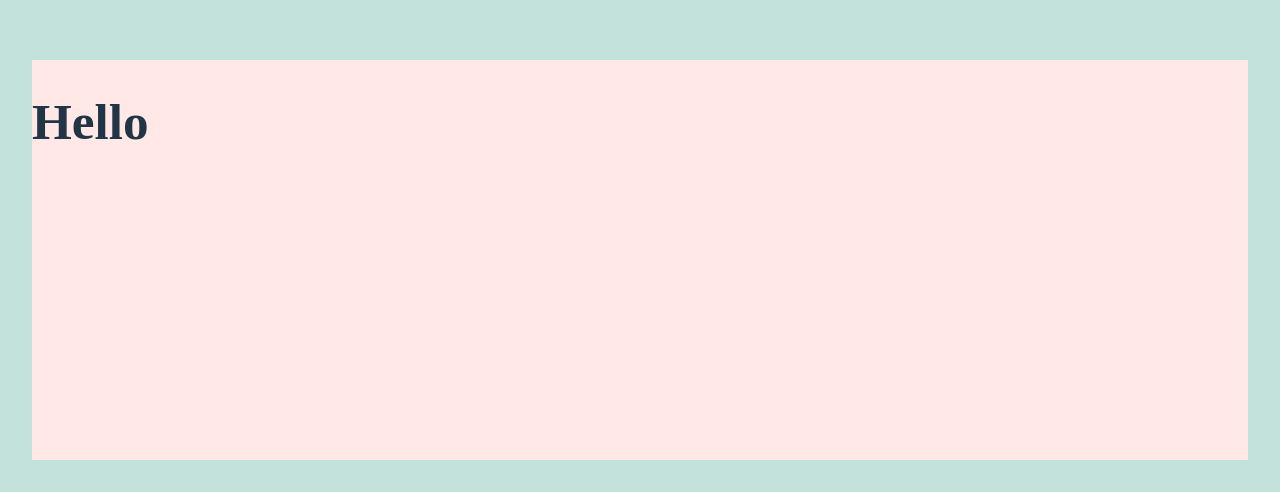
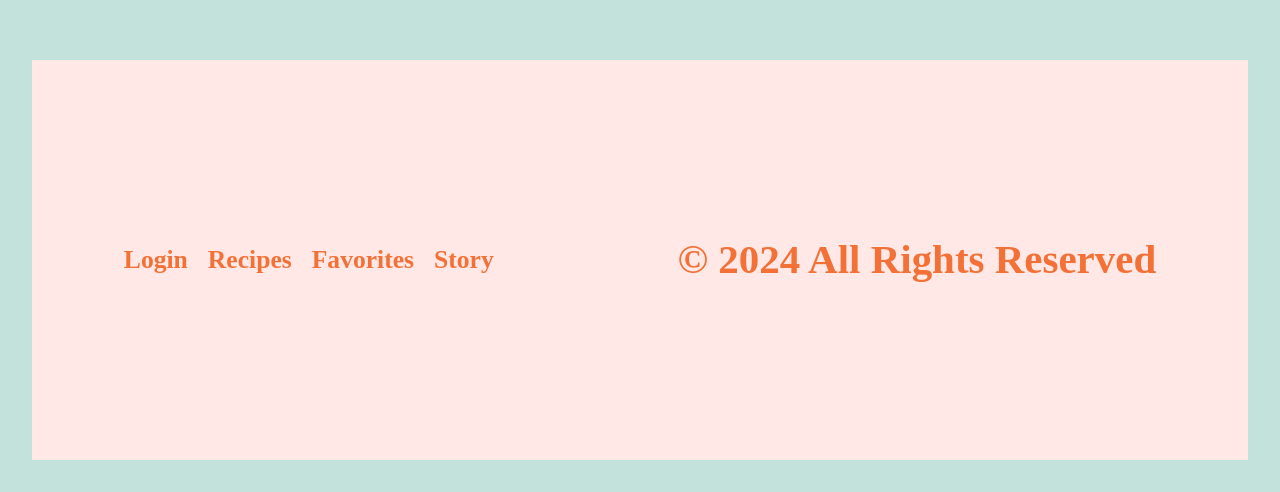
Before and after one commit to zackvalavanis/F-F-Frontend, a React (Vite) app: page / in a window 1280 px wide. Shown: the part 973-1465 px from the top of the page. Built offline with nearby package versions, Linux system fonts and the light colour scheme.

Commit message:
updates to footer styling

```diff
--- a/src/screens/Footer/Footer.css
+++ b/src/screens/Footer/Footer.css
@@ -1,6 +1,27 @@
 .footer-container {
   display: flex;
+  justify-content: space-around;
+  align-items: center;
+  color: #f37136;
   flex: 1;
   background-color: #FFE8E6;
   height: 400px;
 }
+
+.footer-left-side {
+  display: flex;
+  align-items: center;
+  gap: 20px;
+  font-size: 0.5rem;
+  text-align: center;
+  padding: 20px;
+}
+
+.footer-right-side {
+  display: flex;
+  align-items: center;
+  gap: 20px;
+  font-size: 0.8rem;
+  text-align: center;
+  padding: 20px;
+}
--- a/src/screens/Footer/Footer.tsx
+++ b/src/screens/Footer/Footer.tsx
@@ -1,9 +1,21 @@
 import './Footer.css'
+import { useNavigate } from 'react-router-dom'
 
 export function Footer() {
+  const navigate = useNavigate()
   return (
     <div className='footer-container'>
-      <h1>Hello</h1>
+
+      <div className='footer-left-side'>
+        <h1 onClick={() => navigate('/')}>Login</h1>
+        <h1 onClick={() => navigate('/recipes')}>Recipes</h1>
+        <h1 onClick={() => navigate('/favorites')}>Favorites</h1>
+        <h1 onClick={() => navigate('/story')}>Story</h1>
+      </div>
+
+      <div className='footer-right-side'>
+        <h1>© 2024 All Rights Reserved</h1>
+      </div>
     </div>
   )
 }
```
